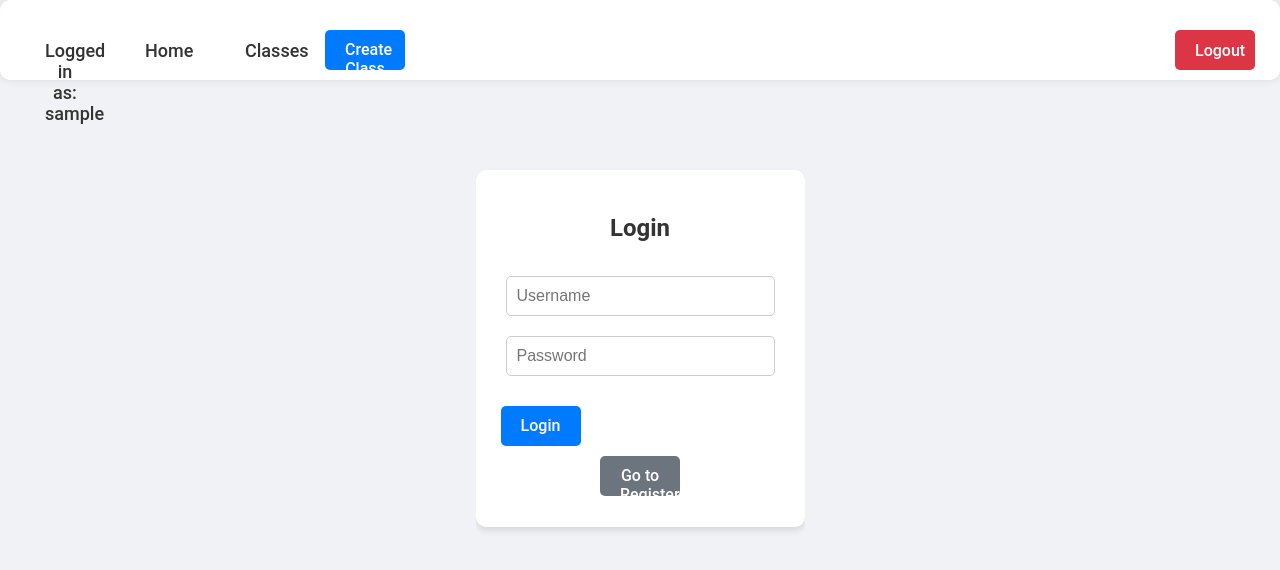
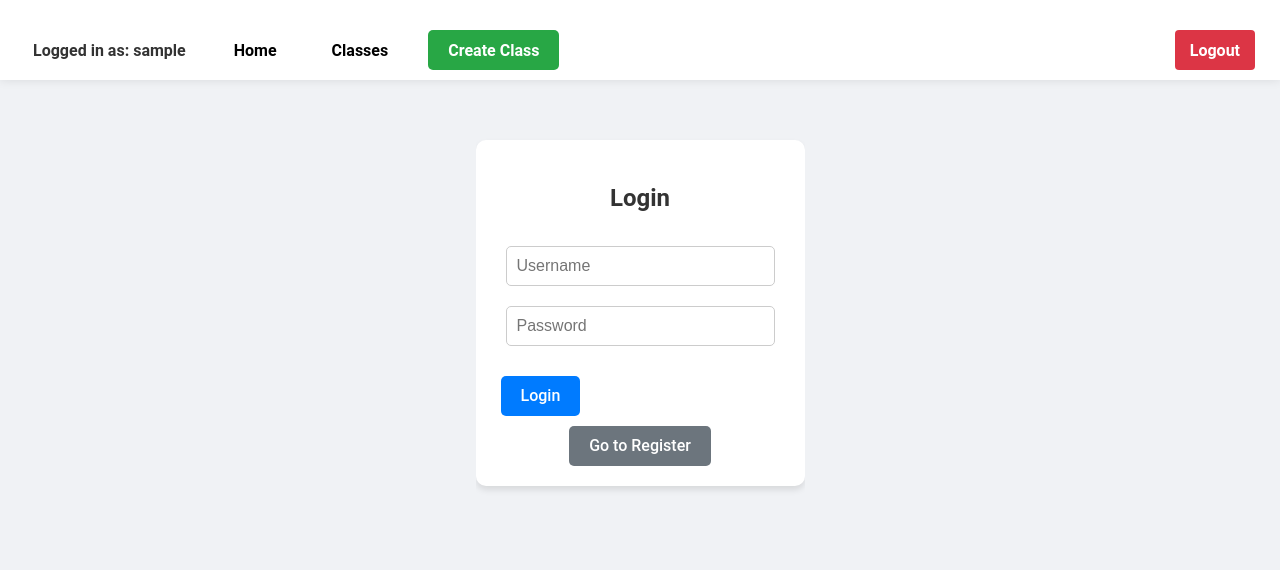
Before and after one commit to Luppole/isgo-frontend, a React (Vite) app: page /login in a window 1280 px wide. Shown: the top 570 px of the page. Built offline with nearby package versions, Linux system fonts and the light colour scheme; sample sign-in values are in the browser's storage.

Commit message:
chore: Update API URL to use HTTPS and refactor profile page

```diff
--- a/src/App.css
+++ b/src/App.css
@@ -1,17 +1,17 @@
+/* App.css */
 body {
   font-family: Arial, sans-serif;
   background-color: #f0f2f5;
   margin: 0;
   padding: 0;
-  overflow: hidden; /* Prevent body from scrolling */
 }
 
 .app-container {
   display: flex;
   flex-direction: column;
   align-items: center;
-  height: 100vh; /* Full viewport height */
-  overflow-y: auto; /* Enable vertical scrolling */
+  height: 100vh;
+  overflow-y: auto;
 }
 
 .header {
@@ -22,45 +22,76 @@ body {
   padding: 10px 20px;
   width: 100%;
   box-shadow: 0 0 10px rgba(0, 0, 0, 0.1);
-  border-radius: 10px;
-  position: fixed; /* Fix header at the top */
+  position: fixed;
   top: 0;
   left: 0;
-  z-index: 1000; /* Ensure header is above other elements */
+  z-index: 1000;
   box-sizing: border-box;
 }
 
 .header-left {
   display: flex;
-  gap: 10px; /* Add space between buttons */
+  align-items: center;
+  flex: 1;
 }
 
-.username-display,
-.profile-button,
-.home-button,
-.classes-button {
-  font-size: 18px;
+.username-display {
+  margin-right: 20px;
+  font-weight: bold;
   color: #333;
   background: none;
   border: none;
   cursor: pointer;
+  padding: 8px;
+  white-space: nowrap; /* Prevent text from wrapping */
 }
 
-.profile-button:hover,
-.home-button:hover,
-.classes-button:hover {
-  text-decoration: underline;
+.nav-button {
+  margin-right: 20px;
+  padding: 8px 15px;
+  border: none;
+  background: none;
+  color: #000;
+  cursor: pointer;
+  font-weight: bold;
+  transition: color 0.3s, background-color 0.3s;
+  text-align: center; /* Add this to center the text */
+  width: fit-content; /* Add this to make the button width fit the content */
+}
+
+.nav-button:hover {
+  color: #007bff;
   background-color: lightgray;
+  border-radius: 4px;
+}
+
+.create-class-button {
+  padding: 8px 20px;
+  border: none;
+  background-color: #28a745;
+  color: white;
+  border-radius: 5px;
+  cursor: pointer;
+  font-weight: bold;
+  transition: background-color 0.3s ease, box-shadow 0.3s ease, transform 0.3s ease;
+}
+
+.create-class-button:hover {
+  background-color: #218838;
+  box-shadow: 0 4px 8px rgba(0, 0, 0, 0.2);
+  transform: translateY(-2px);
 }
 
 .logout-button {
-  padding: 10px 20px;
+  padding: 8px 15px;
+  border: none;
   background-color: #dc3545;
   color: white;
-  border: none;
-  border-radius: 5px;
-  font-size: 16px;
+  border-radius: 4px;
   cursor: pointer;
+  font-weight: bold;
+  text-align: center; /* Add this to center the text */
+  width: fit-content; /* Add this to make the button width fit the content */
 }
 
 .logout-button:hover {
@@ -68,7 +99,7 @@ body {
 }
 
 .content {
-  margin-top: 100px; /* Ensure this matches the height of your fixed header */
+  margin-top: 70px;
   width: 100%;
   max-width: 1200px;
   padding: 20px;
@@ -81,7 +112,7 @@ body {
   box-shadow: 0 0 10px rgba(0, 0, 0, 0.1);
   width: 100%;
   box-sizing: border-box;
-  margin-bottom: 20px; /* Add margin to create space between containers */
+  margin-bottom: 20px;
 }
 
 h2 {
@@ -113,6 +144,8 @@ button {
   font-size: 16px;
   cursor: pointer;
   transition: background-color 0.3s ease, box-shadow 0.3s ease, transform 0.3s ease;
+  text-align: center; /* Add this to center the text */
+  width: fit-content; /* Add this to make the button width fit the content */
 }
 
 button:hover {
@@ -129,9 +162,9 @@ button:active {
 
 .card-container {
   display: flex;
-  flex-wrap: wrap; /* Allow cards to wrap to the next line */
-  justify-content: space-between; /* Adjust space between cards */
-  gap: 10px; /* Reduce the gap between cards */
+  flex-wrap: wrap;
+  justify-content: space-between;
+  gap: 20px;
   width: 100%;
 }
 
@@ -140,7 +173,7 @@ button:active {
   padding: 20px;
   border-radius: 10px;
   box-shadow: 0 0 10px rgba(0, 0, 0, 0.1);
-  width: calc(32% - 10px); /* Adjust width to fit within the container and consider the gap */
+  width: calc(33% - 20px);
   box-sizing: border-box;
   text-align: center;
 }
--- a/src/App.jsx
+++ b/src/App.jsx
@@ -8,7 +8,7 @@ import Confirm from './Confirm';
 import UserInfo from './UserInfo';
 import Profile from './Profile';
 import CreateClass from './CreateClass';
-import Classes from './Classes'; // Import Classes component
+import Classes from './Classes';
 import { AuthContext, AuthProvider } from './AuthContext';
 import './App.css';
 
@@ -21,10 +21,10 @@ function AppContent() {
       {isAuthenticated && (
         <div className="header">
           <div className="header-left">
-            <button className="profile-button" onClick={() => navigate('/profile')}>Logged in as: {username}</button>
-            <button className="home-button" onClick={() => navigate('/')}>Home</button>
-            <button className="classes-button" onClick={() => navigate('/classes')}>Classes</button>
-            <button className="create-class-button" onClick={() => navigate('/createclass')}>Create Class</button>
+            <button className="username-display" onClick={() => navigate('/profile')}>Logged in as: {username}</button>
+            <button className="nav-button home-button" onClick={() => navigate('/')}>Home</button>
+            <button className="nav-button classes-button" onClick={() => navigate('/classes')}>Classes</button>
+            <button className="nav-button create-class-button" onClick={() => navigate('/createclass')}>Create Class</button>
           </div>
           <button className="logout-button" onClick={logout}>Logout</button>
         </div>
@@ -39,7 +39,7 @@ function AppContent() {
           <Route path="/userinfo" element={<UserInfo />} />
           <Route path="/profile" element={<Profile />} />
           <Route path="/createclass" element={isAuthenticated ? <CreateClass /> : <Navigate to="/login" />} />
-          <Route path="/classes" element={isAuthenticated ? <Classes /> : <Navigate to="/login" />} /> {/* Use Classes component */}
+          <Route path="/classes" element={isAuthenticated ? <Classes /> : <Navigate to="/login" />} />
         </Routes>
       </div>
     </div>
--- a/src/ClassBox.css
+++ b/src/ClassBox.css
@@ -1,46 +1,34 @@
-/* ChatBox.css */
-.chat-box {
+.class-box {
     width: 300px;
-  height: 500px;
+    margin: 10px;
+    padding: 20px;
     border: 1px solid #ccc;
-  border-radius: 5px;
-  padding: 10px;
-  display: flex;
-  flex-direction: column;
+    border-radius: 10px;
+    text-decoration: none;
+    color: black;
+    background-color: #fff;
+    box-shadow: 0 4px 6px rgba(0, 0, 0, 0.1);
+    transition: transform 0.2s ease-in-out, box-shadow 0.2s ease-in-out;
   }
 
-.messages {
-  flex: 1;
-  overflow-y: auto;
+  .class-box:hover {
+    box-shadow: 0 6px 12px rgba(0, 0, 0, 0.15);
+    transform: scale(1.05);
+  }
+
+  .class-name {
+    font-size: 1.5em;
+    font-weight: bold;
     margin-bottom: 10px;
   }
 
-.messages div {
-  margin-bottom: 5px;
-  color: black; /* Set text color to black */
+  .class-description {
+    font-size: 1em;
+    color: #666;
+    margin-bottom: 10px;
   }
 
-.message-input {
-  display: flex;
+  .class-professor {
+    font-size: 1em;
+    color: #333;
   }
-
-.message-input input {
-  flex: 1;
-  padding: 5px;
-  border: 1px solid #ccc;
-  border-radius: 5px;
-}
-
-.message-input button {
-  padding: 5px 10px;
-  margin-left: 5px;
-  border: none;
-  border-radius: 5px;
-  background-color: #007bff;
-  color: white;
-  cursor: pointer;
-}
-
-.message-input button:hover {
-  background-color: #0056b3;
-}
--- a/src/ClassBox.jsx
+++ b/src/ClassBox.jsx
@@ -1,57 +1,15 @@
-import React, { useState, useEffect } from 'react';
-import axios from 'axios';
-import './ChatBox.css';
+import React from 'react';
+import { Link } from 'react-router-dom';
+import './ClassBox.css';
 
-const API_URL = 'https://isgoserver.ddns.net';
+function ClassBox({ classData }) {
+  return (
+    <Link to={`/classroom/${classData.id}`} className="class-box">
+      <div className="class-name">{classData.name}</div>
+      <div className="class-description">{classData.description}</div>
+      <div className="class-professor">Taught by: {classData.professor}</div>
+    </Link>
+  );
+}
 
-const ChatBox = ({ classId, username }) => {
-  const [messages, setMessages] = useState([]);
-  const [newMessage, setNewMessage] = useState('');
-
-  useEffect(() => {
-    const fetchMessages = async () => {
-      try {
-        const response = await axios.get(`${API_URL}/messages/${classId}`);
-        setMessages(response.data);
-      } catch (error) {
-        console.error('Error fetching messages:', error);
-      }
-    };
-
-    fetchMessages();
-  }, [classId]);
-
-  const sendMessage = async () => {
-    try {
-      await axios.post(`${API_URL}/messages`, { classId, username, message: newMessage });
-      setNewMessage('');
-      const response = await axios.get(`${API_URL}/messages/${classId}`);
-      setMessages(response.data);
-    } catch (error) {
-      console.error('Error sending message:', error);
-    }
-  };
-
-  return (
-    <div className="chat-box">
-      <div className="messages">
-        {messages.map((msg, index) => (
-          <div key={index}>
-            <strong>{msg.username}:</strong> {msg.message}
-          </div>
-        ))}
-      </div>
-      <div className="message-input">
-        <input
-          type="text"
-          value={newMessage}
-          onChange={(e) => setNewMessage(e.target.value)}
-          placeholder="Type your message..."
-        />
-        <button onClick={sendMessage}>Send</button>
-      </div>
-    </div>
-  );
-};
-
-export default ChatBox;
+export default ClassBox;
--- a/src/Home.jsx
+++ b/src/Home.jsx
@@ -10,7 +10,7 @@ function Home() {
     const fetchClasses = async () => {
       try {
         const response = await getClasses();
-        setClasses(response);
+        setClasses(response.slice(0, 3)); // Get the first 3 most recent classes
       } catch (error) {
         console.error('Error fetching classes:', error);
       }
@@ -19,14 +19,11 @@ function Home() {
     fetchClasses();
   }, []);
 
-  // Get the last three classes after reversing
-  const topClasses = [...classes].slice(0, 3);
-
   return (
-    <div className="container">
-      <h2 className="top-classes-heading">Recently Opened Classes</h2>
+    <div className="home-container">
+      <h2>Recently Opened Classes</h2>
       <div className="classes-container">
-        {topClasses.map(cls => (
+        {classes.map(cls => (
           <ClassBox key={cls.id} classData={cls} />
         ))}
       </div>
```
Lines whose indentation alone changed are shown as unchanged.
